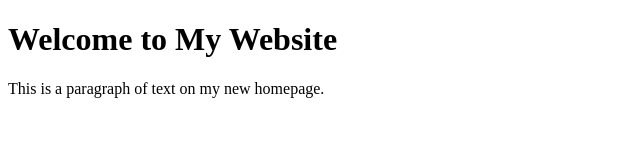
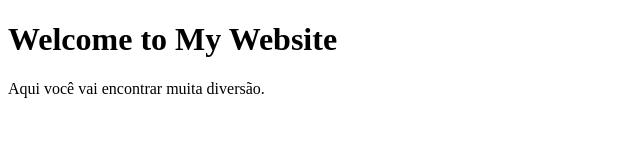
Before and after one commit to sarahassuncao090-a11y/Meu-site, a plain HTML site: page index.html in a window 1280 px wide. Shown: the whole page, without its empty margins (0-640 px from the left). Drawn offline with Linux system fonts and the light colour scheme.

Commit message:
Update index.html

```diff
--- a/index.html
+++ b/index.html
@@ -7,6 +7,6 @@
 </head>
 <body>
     <h1>Welcome to My Website</h1>
-    <p>This is a paragraph of text on my new homepage.</p>
+    <p>Aqui você vai encontrar muita diversão.</p>
 </body>
 </html>
```
